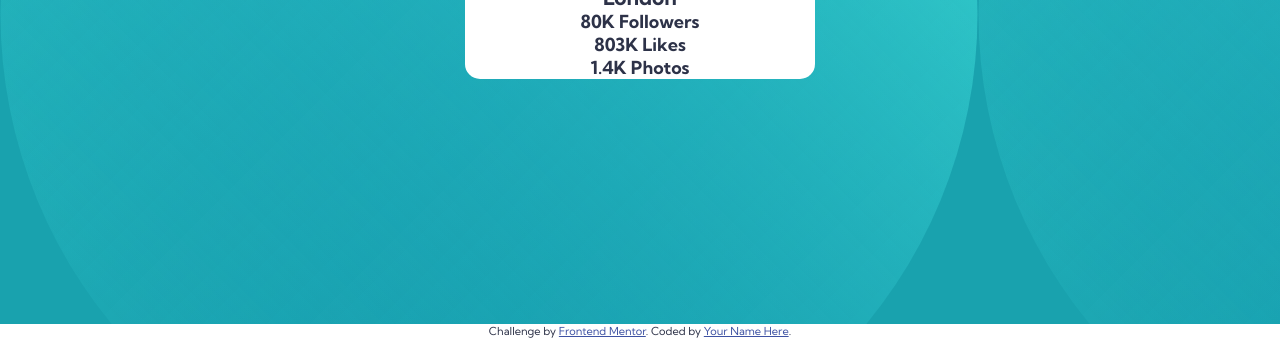
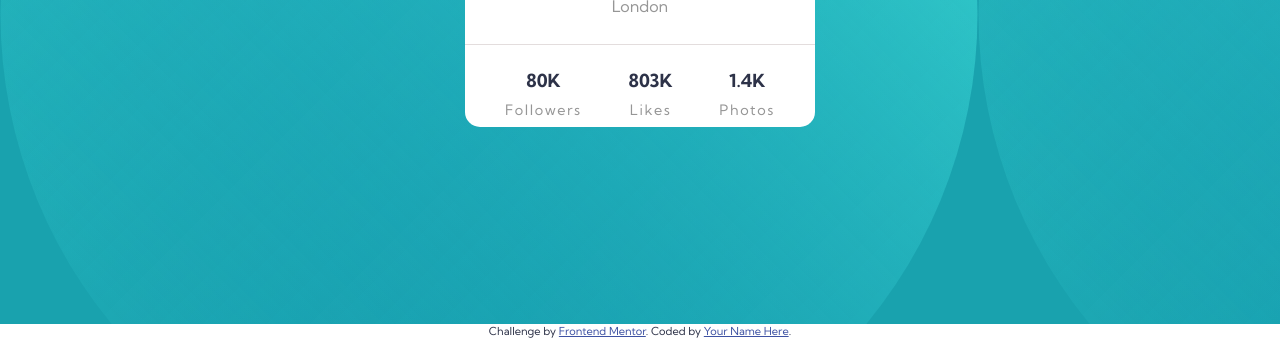
Before and after one commit to kayflyS/profileCardComponent, a plain HTML site: page index.html in a window 1280 px wide. Shown: the part 476-814 px from the top of the page. Drawn offline with Linux system fonts and the light colour scheme.

Commit message:
profileCardComponents done

```diff
--- a/index.html
+++ b/index.html
@@ -21,9 +21,9 @@
         <h2 class="name">Victor Crest <span class="age">26</span></h2>
         <h3 class="city">London</h3>
         <div class="dashboard">
-          <h4>80K <span class="act">Followers</span></h4>
-          <h4>803K <span class="act">Likes</span></h4>
-          <h4>1.4K <span class="act">Photos</span></h4>
+          <h4>80K <span class="follows">Followers</span></h4>
+          <h4>803K <span class="likes">Likes</span></h4>
+          <h4>1.4K <span class="photos">Photos</span></h4>
         </div>
       </div>
       </div>
--- a/styles.css
+++ b/styles.css
@@ -1,4 +1,3 @@
-
 @import url('https://fonts.googleapis.com/css2?family=Kumbh+Sans:wght@400;700&display=swap');
 *{
     margin: 0;
@@ -39,14 +38,59 @@ body{
     margin: -45px auto -25px auto;
 }
 .picture img{
-
+    width: 100%;
+    height: auto;
+    display: block;
 }
-
-
-
-
-
-
+.details{
+    margin-bottom: -75px;
+    margin-top: 50px;
+    height: 250px;
+    line-height: 1.8rem;
+}
+.name{
+    font-size: 1.4rem;
+}
+.city{
+    margin-top: 10px;
+}
+.age,.city{
+    color:  #969696;
+    font-size: 1rem;
+    font-weight: 300;
+}
+.dashboard{
+    padding-top: 22px;
+    padding-right: 40px;
+    padding-left: 40px;
+    border-top: 1px solid hsl(0, 10%, 88%);
+    margin-top: 23px;
+    display: flex;
+    align-items: center;
+    justify-content: space-between;
+    flex-direction: row;
+}
+.follows{
+    display:block;
+    font-weight: 300;
+    font-size: .9rem;
+    color: hsl(0, 0%, 59%);
+    letter-spacing: .1rem;
+}
+.likes{
+    display:block;
+    font-weight: 300;
+    font-size: .9rem;
+    color: hsl(0, 0%, 59%);
+    letter-spacing: .1rem;
+}
+.photos{
+    display:block;
+    font-weight: 300;
+    font-size: .9rem;
+    color: hsl(0, 0%, 59%);
+    letter-spacing: .1rem;
+}
 .attribution {
      font-size: 11px; text-align: center;
     }
```
